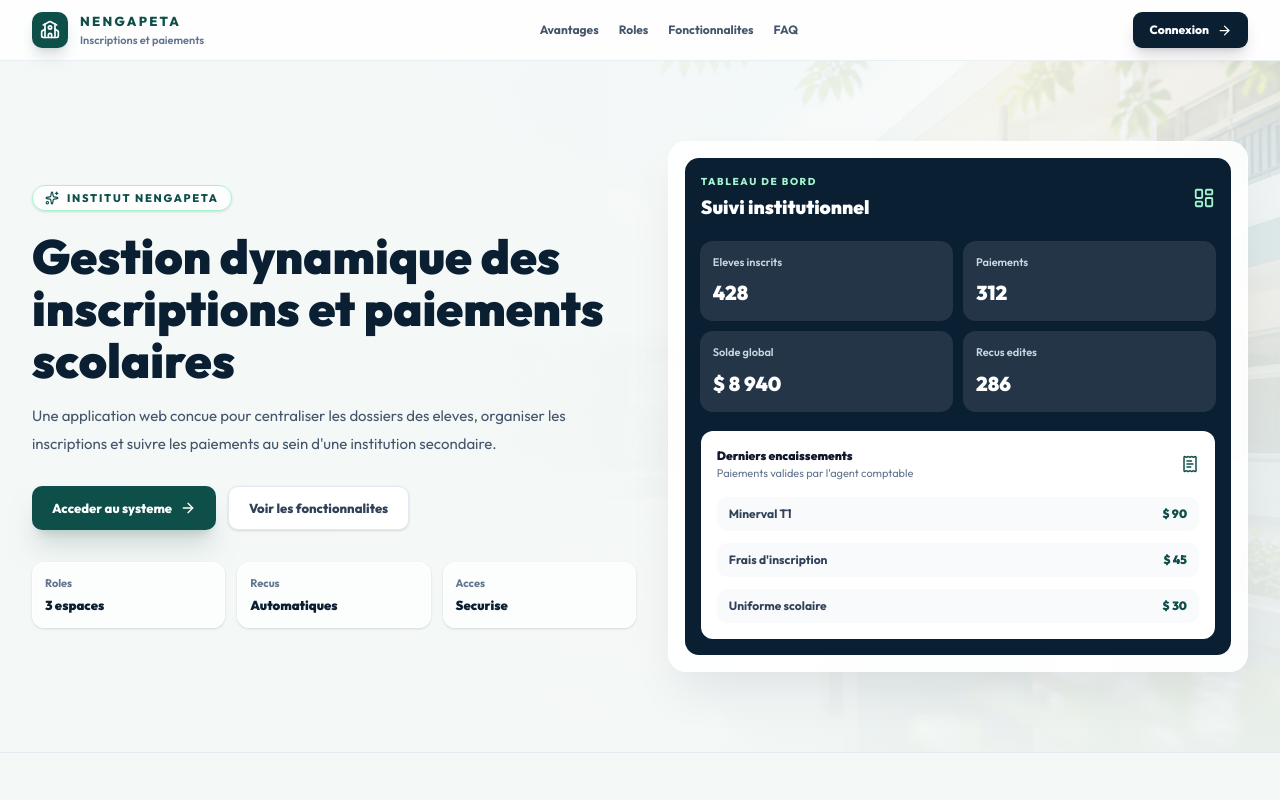
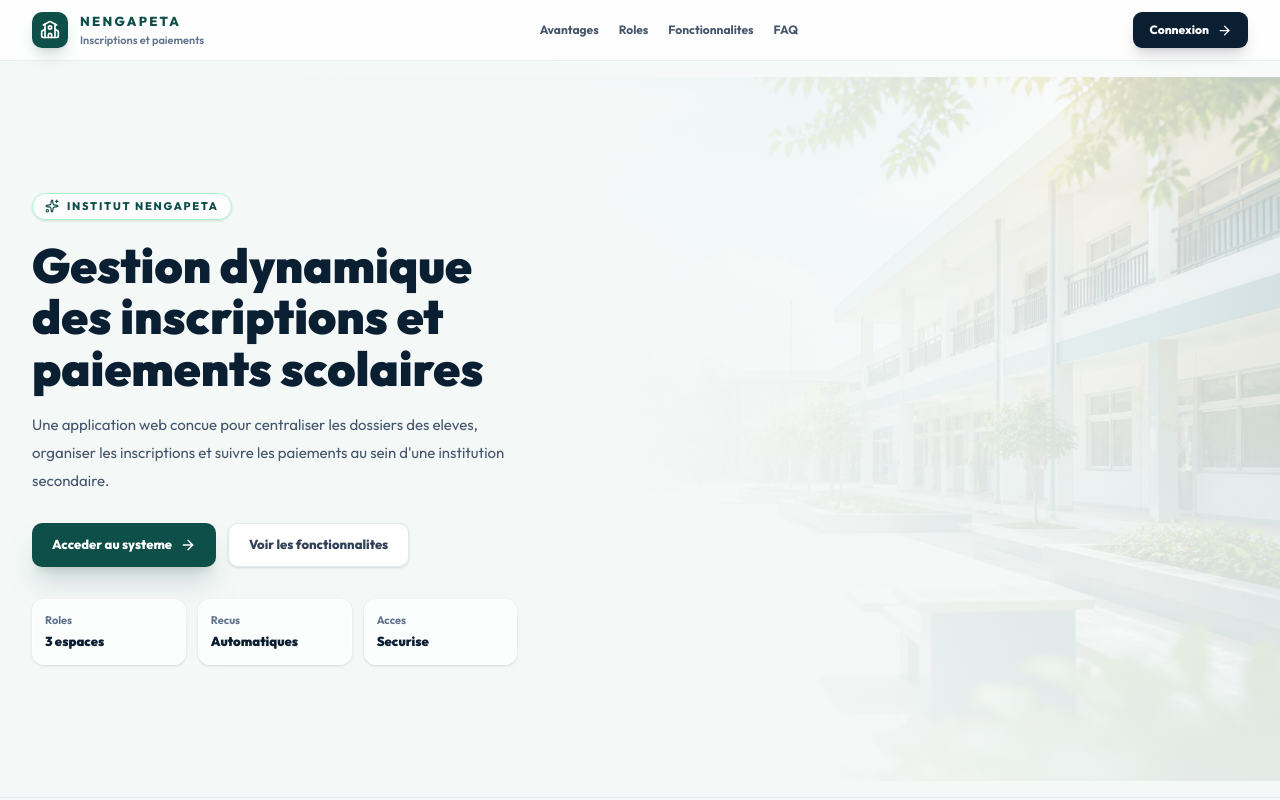
Before and after one commit to Amani-S21/Gestion_Inscript_Paiement_School, a React (Vite) app in the folder frontend/: page / in a window 1280 px wide. Shown: the top 800 px of the page. Built offline with nearby package versions, Linux system fonts and the light colour scheme; no server answers.

Commit message:
update project

```diff
--- a/frontend/src/pages/landing/LandingPage.tsx
+++ b/frontend/src/pages/landing/LandingPage.tsx
@@ -8,9 +8,7 @@ import {
   FileCheck2,
   GraduationCap,
   Landmark,
-  LayoutDashboard,
   LockKeyhole,
-  ReceiptText,
   School,
   ShieldCheck,
   Sparkles,
@@ -133,19 +131,20 @@ export function LandingPage() {
         </div>
       </header>
 
-      <section className="relative overflow-hidden border-b border-slate-200/80">
-        <div
-          className="absolute inset-0 bg-cover bg-center"
-          style={{ backgroundImage: "url('/images/nengapeta-school-hero.png')" }}
+      <section className="relative min-h-[calc(100vh-64px)] overflow-hidden border-b border-slate-200/80">
+        <img
+          src="/images/nengapeta-school-hero.png"
+          alt=""
+          className="absolute inset-y-4 right-0 h-[calc(100%-2rem)] w-full object-contain object-center opacity-95 lg:object-right"
         />
         <div
           className="absolute inset-0"
           style={{
             background:
-              "linear-gradient(90deg, rgba(244,248,247,0.98) 0%, rgba(244,248,247,0.94) 38%, rgba(244,248,247,0.62) 68%, rgba(244,248,247,0.32) 100%), linear-gradient(180deg, rgba(255,255,255,0.72) 0%, rgba(244,248,247,0.92) 100%)",
+              "linear-gradient(90deg, rgba(244,248,247,0.98) 0%, rgba(244,248,247,0.95) 40%, rgba(244,248,247,0.68) 66%, rgba(244,248,247,0.26) 100%), linear-gradient(180deg, rgba(255,255,255,0.62) 0%, rgba(244,248,247,0.9) 100%)",
           }}
         />
-        <div className="relative mx-auto grid max-w-7xl gap-8 px-4 py-12 sm:px-6 md:py-16 lg:grid-cols-[1.02fr_0.98fr] lg:px-8 lg:py-20">
+        <div className="relative mx-auto grid min-h-[calc(100vh-64px)] max-w-7xl gap-8 px-4 py-12 sm:px-6 md:py-16 lg:grid-cols-[0.82fr_1.18fr] lg:px-8 lg:py-20">
           <div className="flex flex-col justify-center">
             <div className="inline-flex w-fit items-center gap-2 rounded-full border border-emerald-200 bg-white/80 px-3 py-1 text-[11px] font-extrabold uppercase tracking-[0.16em] text-[#0e4f4a] shadow-sm">
               <Sparkles size={14} />
@@ -186,49 +185,7 @@ export function LandingPage() {
             </div>
           </div>
 
-          <div className="relative">
-            <div className="rounded-[18px] border border-white bg-white/90 p-4 shadow-2xl shadow-slate-900/10 backdrop-blur">
-              <div className="rounded-[14px] bg-[#0b1f33] p-4 text-white">
-                <div className="flex items-center justify-between">
-                  <div>
-                    <p className="text-[10px] font-extrabold uppercase tracking-[0.16em] text-emerald-200">Tableau de bord</p>
-                    <h2 className="mt-1 text-[19px] font-black">Suivi institutionnel</h2>
-                  </div>
-                  <LayoutDashboard size={22} className="text-emerald-200" />
-                </div>
-                <div className="mt-5 grid grid-cols-2 gap-3">
-                  {[
-                    ["Eleves inscrits", "428"],
-                    ["Paiements", "312"],
-                    ["Solde global", "$ 8 940"],
-                    ["Recus edites", "286"],
-                  ].map(([label, value]) => (
-                    <div key={label} className="rounded-[12px] bg-white/10 p-3 ring-1 ring-white/10">
-                      <p className="text-[11px] font-semibold text-slate-300">{label}</p>
-                      <p className="mt-2 text-[20px] font-black">{value}</p>
-                    </div>
-                  ))}
-                </div>
-                <div className="mt-5 rounded-[12px] bg-white p-4 text-slate-900">
-                  <div className="flex items-center justify-between">
-                    <div>
-                      <p className="text-[12px] font-black">Derniers encaissements</p>
-                      <p className="text-[11px] text-slate-500">Paiements valides par l'agent comptable</p>
-                    </div>
-                    <ReceiptText size={18} className="text-[#0e4f4a]" />
-                  </div>
-                  <div className="mt-4 space-y-3">
-                    {["Minerval T1", "Frais d'inscription", "Uniforme scolaire"].map((item, index) => (
-                      <div key={item} className="flex items-center justify-between rounded-[10px] bg-slate-50 px-3 py-2">
-                        <span className="text-[12px] font-bold text-slate-700">{item}</span>
-                        <span className="text-[12px] font-black text-[#0e4f4a]">{index === 0 ? "$ 90" : index === 1 ? "$ 45" : "$ 30"}</span>
-                      </div>
-                    ))}
-                  </div>
-                </div>
-              </div>
-            </div>
-          </div>
+          <div className="hidden lg:block" aria-hidden="true" />
         </div>
       </section>
 
```
Also changed, not shown: 4 other files (tests, documents, lock files or other folders).
